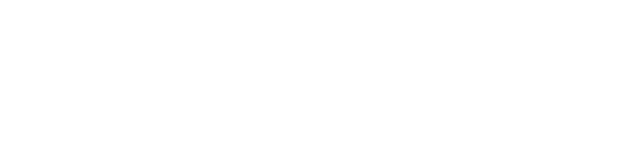
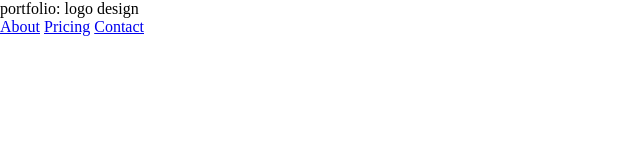
Before and after one commit to missnikita04/Ecommercetesting, a plain HTML site: page index.html in a window 1280 px wide. Shown: the whole page, without its empty margins (0-640 px from the left). Drawn offline with Linux system fonts and the light colour scheme.

Commit message:
change name of website

```diff
--- a/index.html
+++ b/index.html
@@ -5,8 +5,18 @@
     <meta http-equiv="X-UA-Compatible" content="IE=edge">
     <meta name="viewport" content="width=device-width, initial-scale=1.0">
     <title> collection Ecommerce website</title>
+    <link rel="stylesheet" href="style.css">
 </head>
 <body>
-
+  <div class="header-container">
+    <header>
+        <div class="logo"><span class="highlight">portfolio:</span> logo design</div>
+        <nav>
+            <a href="#">About</a>
+            <a href="#">Pricing</a>
+            <a href="#">Contact</a>
+        </nav>
+    </header>
+    </div>
 </body>
 </html>
--- a/style.css
+++ b/style.css
@@ -1,3 +1,9 @@
-h1{
-    color:black;
+*{
+    margin: 0;
+    padding: 0;
+    box-sizing: border-box;
 }
+.navbar{
+    margin: 30px;
+    text-align: right;
+}
```
Also changed, not shown: asset/images.png (deleted).
